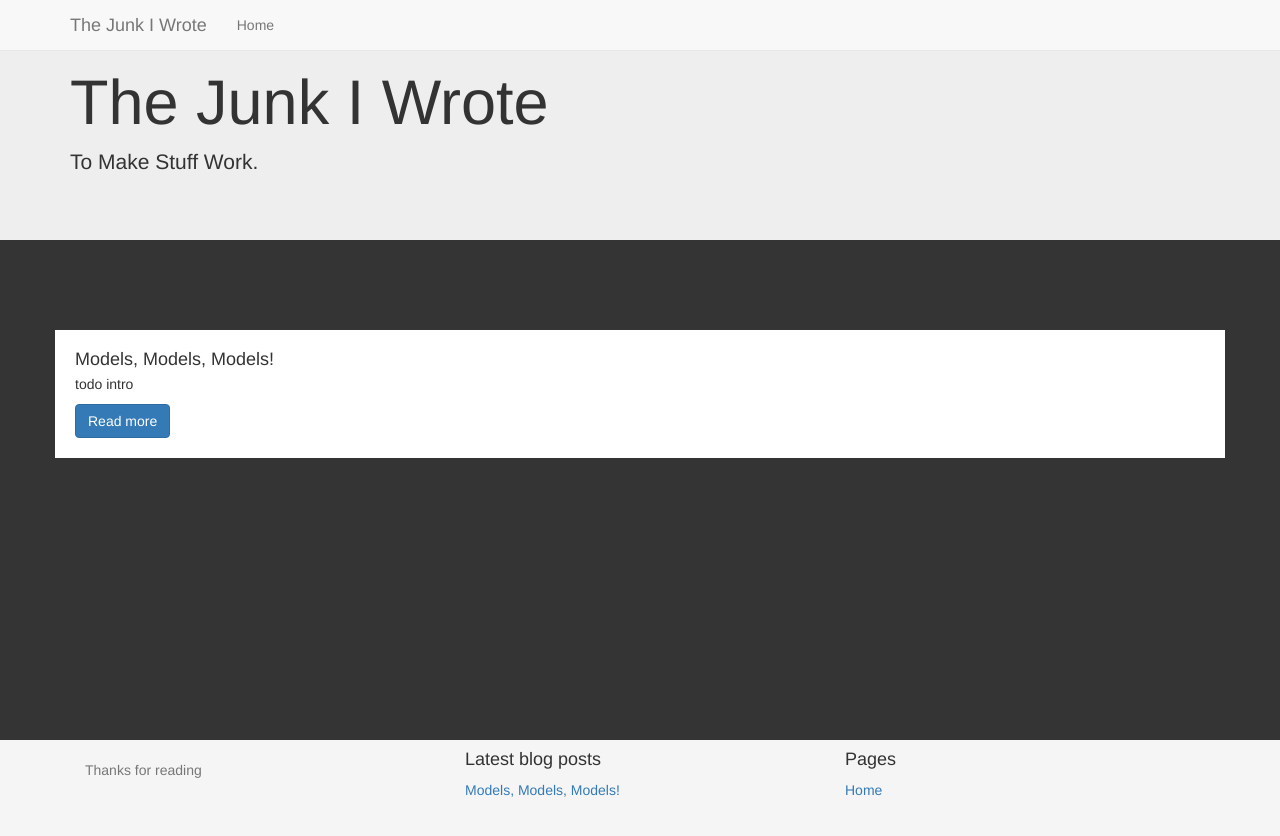
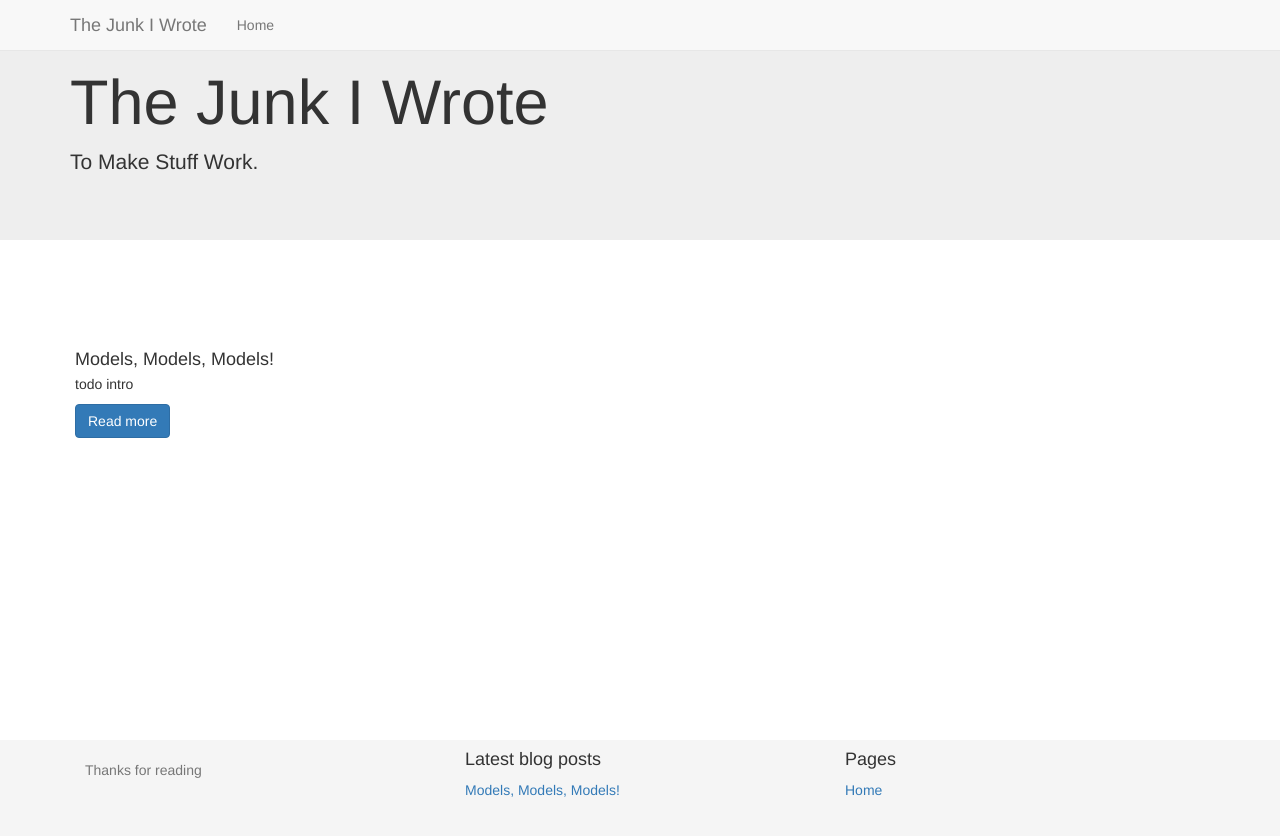
Before and after one commit to the-crap-i-wrote/the-crap-i-wrote.github.io, a Jekyll site: the page built from index.html, in a window 1280 px wide. Shown: the top 836 px of the page. Built offline with Jekyll 4.4.1, drawn with Linux system fonts in a browser that asks for light colours.

Commit message:
Update styles.css

```diff
--- a/css/styles.css
+++ b/css/styles.css
@@ -1,9 +1,11 @@
 html, body {
+}
+
+body > .dark-background {
   background-color: #343434;
 }
 
 body > .container {
-  background-color: #fff;
   margin-top: 90px;
   padding: 20px;
 }
```
